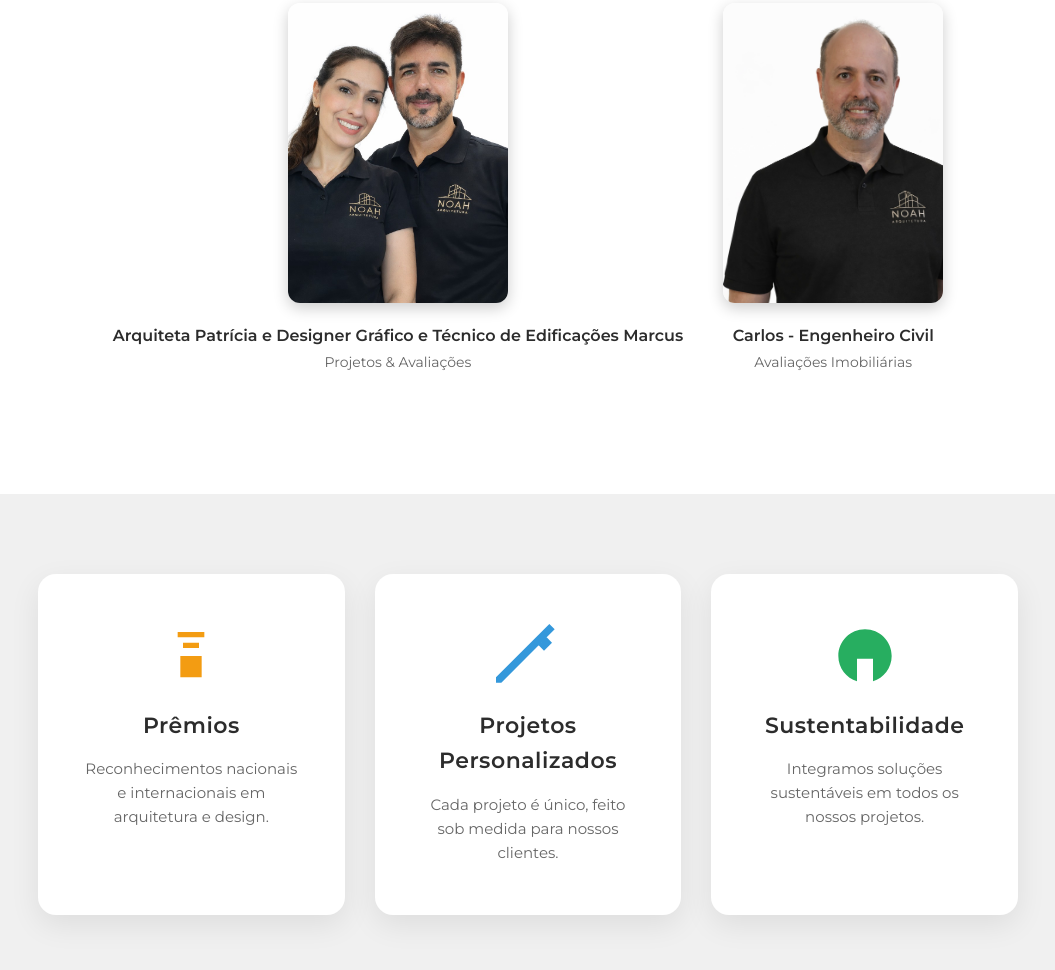
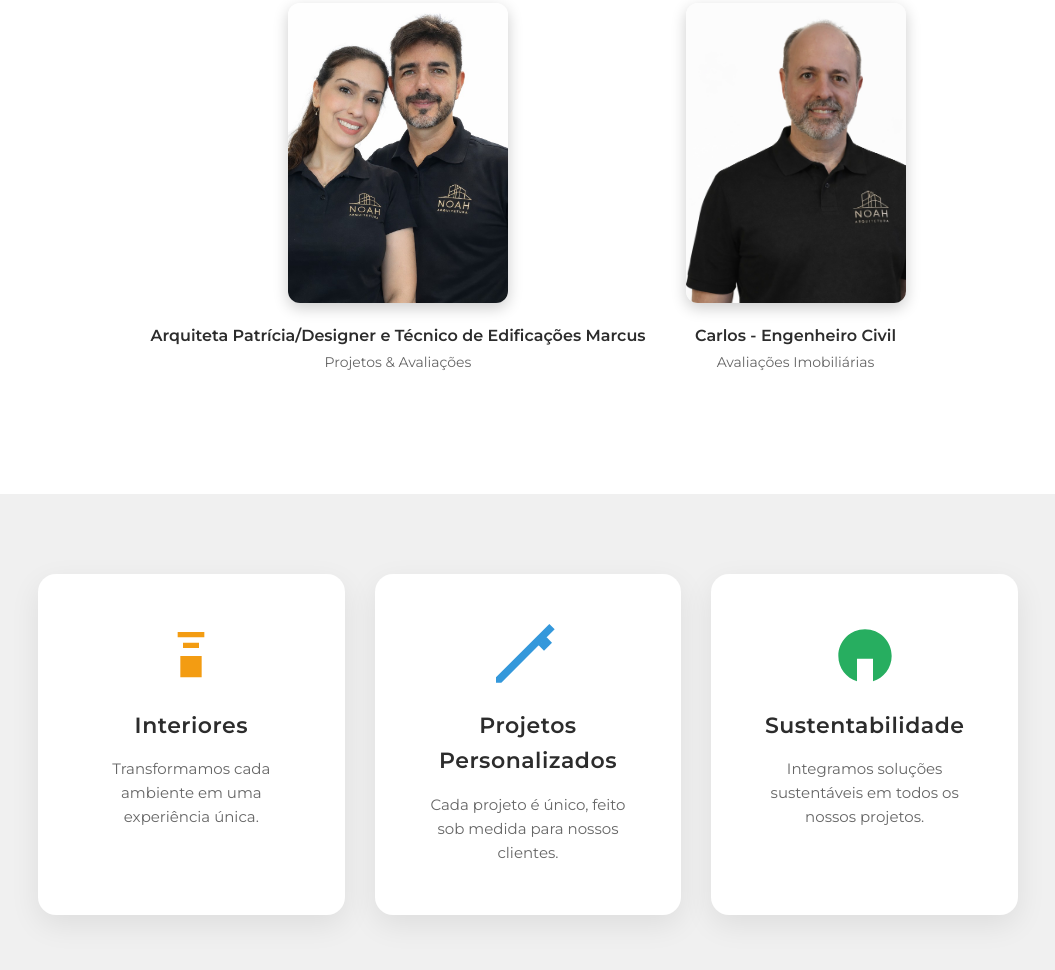
Before and after one commit to noaharquitetura/noaharquitetura.com.br, a plain HTML site: page index.html in a window 1280 px wide. Shown: the part 2299-3269 px from the top of the page, without its empty margins (112-1167 px from the left). Drawn offline with Linux system fonts and the light colour scheme.

Commit message:
Update index.html

```diff
--- a/index.html
+++ b/index.html
@@ -283,7 +283,7 @@ footer{
     </div>
 
     <div class="project">
-      <img src="images/misto.png">
+      <img src="images/misto.jpeg">
       <span>Projeto Residencial comercial</span>
     </div>
 
@@ -300,7 +300,7 @@ footer{
   <div class="fotos">
     <div class="pessoa">
       <img src="images/arquitetosnoah.jpeg">
-      <strong>Arquiteta Patrícia e Designer Gráfico e Técnico de Edificações Marcus </strong>
+      <strong>Arquiteta Patrícia/Designer e Técnico de Edificações Marcus </strong>
       <span>Projetos & Avaliações</span>
     </div>
 
@@ -320,8 +320,8 @@ footer{
         <!-- Troféu -->
         <svg xmlns="http://www.w3.org/2000/svg" width="64" height="64" fill="#f39c12" viewBox="0 0 24 24"><path d="M17 3H7v2h10V3zm-2 4H9v2h6V7zm-7 5h8v8H8v-8z"/></svg>
       </div>
-      <h4>Prêmios</h4>
-      <p>Reconhecimentos nacionais e internacionais em arquitetura e design.</p>
+      <h4>Interiores</h4>
+      <p>Transformamos cada ambiente em uma experiência única.</p>
     </a>
 
     <a href="#" class="banner-card">
```
